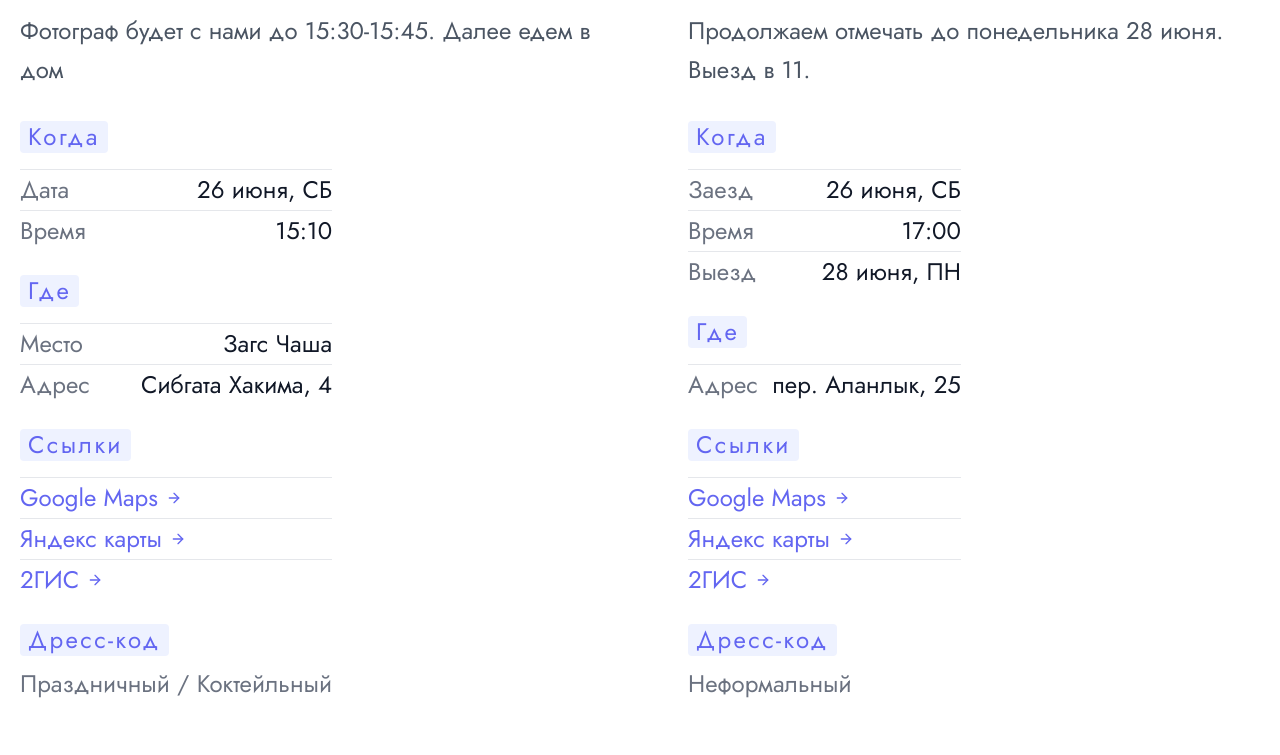
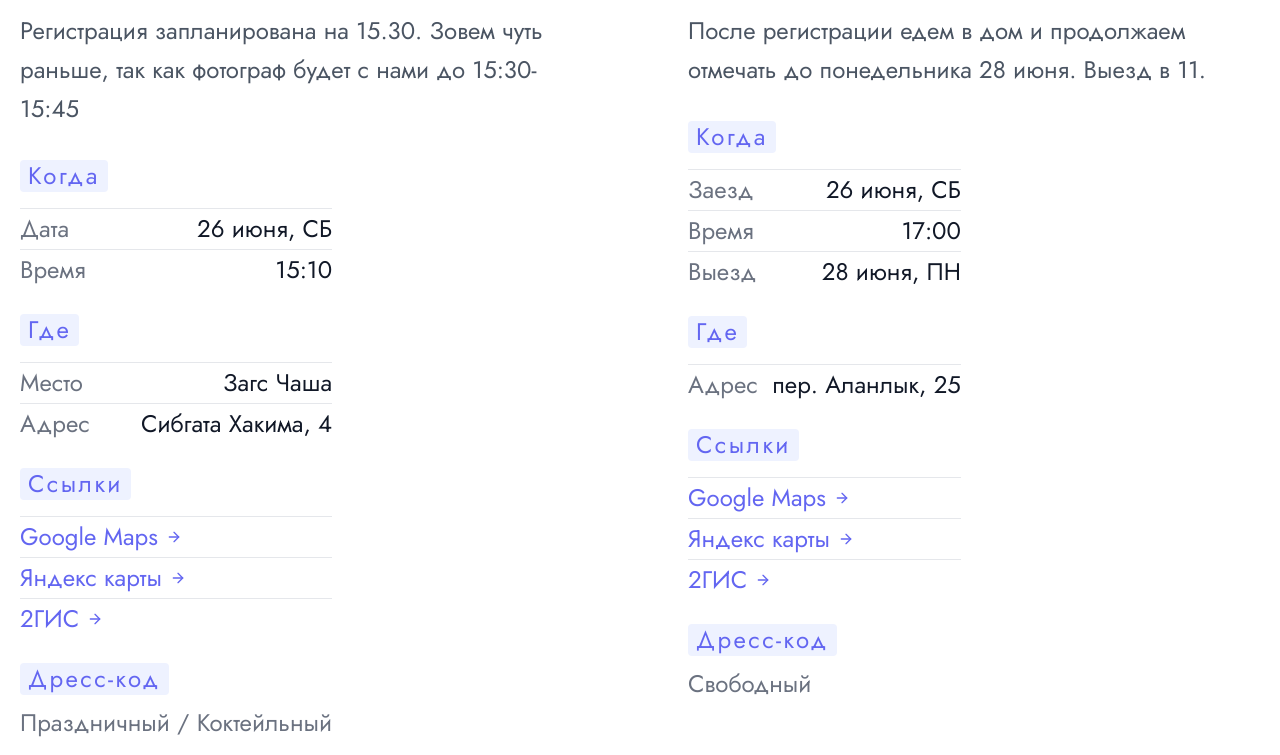
Before and after one commit to melodoc/wedding, a plain HTML site: page index.html in a window 1280 px wide. Shown: the part 393-1148 px from the top of the page. Before the commit the page ends 1109 px from the top, so only its background shows below. Drawn offline with Linux system fonts and the light colour scheme; a web font is replaced by a local one.

Commit message:
add details

```diff
--- a/index.html
+++ b/index.html
@@ -34,7 +34,7 @@
         <div class="p-12 md:w-1/2 flex flex-col items-start">
           <h2 class="sm:text-3xl text-2xl title-font font-medium text-gray-900 mt-4 mb-4">ЗАГС</h2>
           <p class="leading-relaxed mb-8">
-            Фотограф будет с нами до <time datetime="2021-06-26 15:30">15:30</time>-<time datetime="2021-06-26 15:45">15:45</time>. Далее едем в дом </p>
+            Регистрация запланирована на 15.30. Зовем чуть раньше, так как фотограф будет с нами до <time datetime="2021-06-26 15:30">15:30</time>-<time datetime="2021-06-26 15:45">15:45</time></p>
           <div class="index-columns">
             <section class="mb-6">
               <span class="inline-block py-1 px-2 rounded bg-indigo-50 text-indigo-500 text-s font-medium tracking-widest mb-4 ">Когда</span>
@@ -96,7 +96,7 @@
         <div class="p-12 md:w-1/2 flex flex-col items-start">
           <h2 class="sm:text-3xl text-2xl title-font font-medium text-gray-900 mt-4 mb-4">ДОМ</h2>
           <p class="leading-relaxed mb-8">
-            Продолжаем отмечать до понедельника <time datetime="2021-06-28 11:00">28 июня</time>. Выезд в 11.
+            После регистрации едем в дом и продолжаем отмечать до понедельника <time datetime="2021-06-28 11:00">28 июня</time>. Выезд в 11.
           </p>
           <div class="index-columns">
             <section class="mb-6">
@@ -151,7 +151,7 @@
             <section class="code">
               <span class="inline-block py-1 px-2 rounded bg-indigo-50 text-indigo-500 text-s font-medium tracking-widest mb-4 ">Дресс-код</span>
               <p class="text-s text-gray-500">
-                Неформальный
+                Свободный
               </p>
             </section>
           </div>
```
